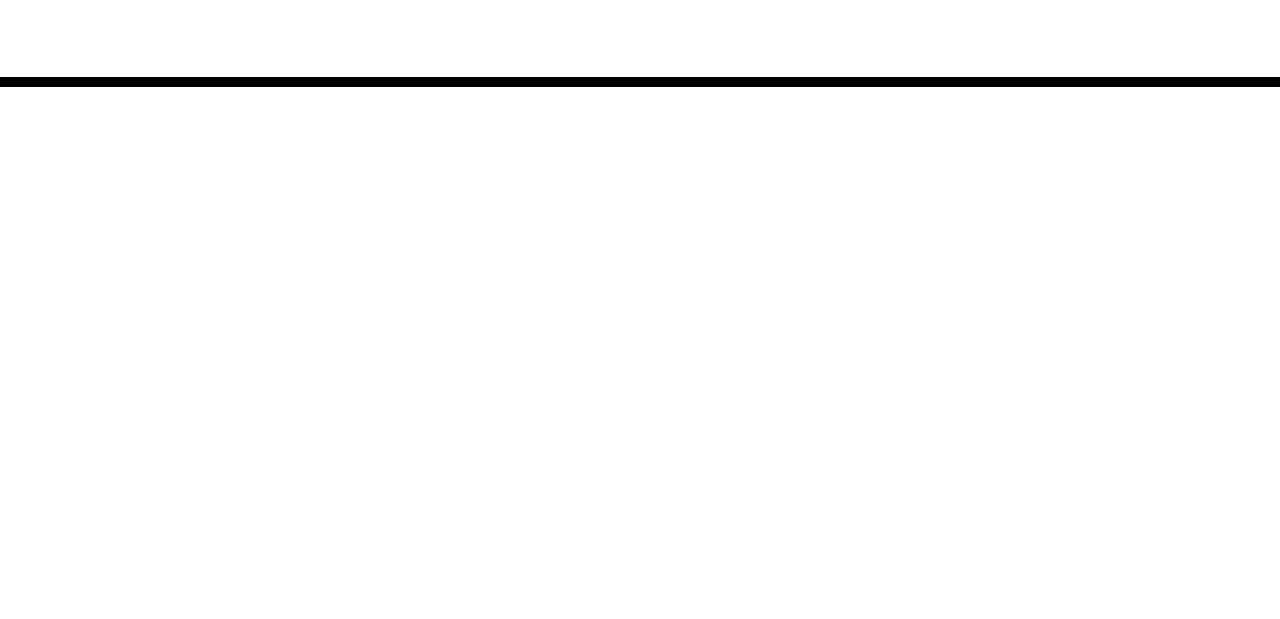
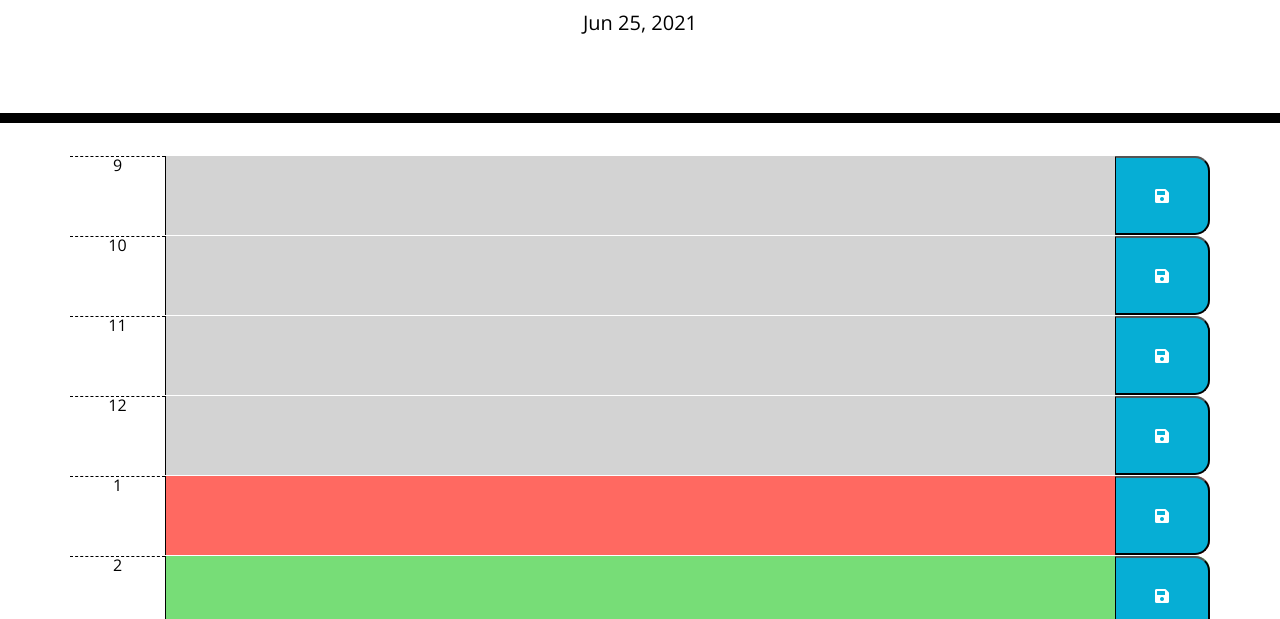
Before and after one commit to sxtnkyl/05-WorkDayScheduler, a plain HTML site: page index.html in a window 1280 px wide. Shown: the part 181-800 px from the top of the page. Drawn offline with nearby package versions, Linux system fonts and the light colour scheme; files that its build step writes are made by us from their sources.

Commit message:
logic for making days, setting colors

```diff
--- a/assets/js/index.js
+++ b/assets/js/index.js
@@ -0,0 +1,52 @@
+let timeDisplayEl = $("#currentDay")
+let container = $('#container')
+
+$(document).ready(() => {
+  //set jumbo
+  let rightNow = moment().format('MMM DD, YYYY');
+timeDisplayEl.text(rightNow);
+
+  //create divs for 9-5
+for (let i = 9; i < 18; i++) {
+  //how normal people tell time
+  let hour = i <= 12 ? i : i-12;
+  //0-23
+  let momentHour = i;
+  //row container
+  let rowEl = document.createElement("div")
+  $(rowEl).attr('id', momentHour);
+  $(rowEl).attr('class', 'row time-block');
+  //time tag
+  let timeTagEl= document.createElement("div");
+  $(timeTagEl).attr('class', 'col-1 hour');
+  $(timeTagEl).text(hour);
+  //task area
+  let taskAreaEl = document.createElement("textarea")
+  $(taskAreaEl).attr('class', 'col-10 description');
+  //save button
+  let saveEl = document.createElement("button")
+  $(saveEl).attr('class', 'col-1 saveBtn');
+  $(saveEl).append('<i class="fas fa-save" />');
+  //append into container
+  $(container).append(rowEl)
+  $(rowEl).append(timeTagEl)
+  $(rowEl).append(taskAreaEl)
+  $(rowEl).append(saveEl)
+  //update from local storage
+  let storageEl = localStorage.getItem('hour'+hour);
+  $(taskAreaEl).text(storageEl)
+}
+
+//check if hour has updated- change colors
+function updateTimeBlocks() {
+  let currentHour = moment().hours();
+  let testHour = 13;
+  for (let i = 9; i < 18; i++) {
+    let row = document.getElementById(i);
+    //update colors
+    if (row.id < testHour) $(row).addClass('past');
+    else if (row.id == testHour) $(row).removeClass('past'), $(row).addClass('present'); else $(row).removeClass('past'), $(row).removeClass('present'), $(row).addClass('future')
+  }
+}
+updateTimeBlocks()
+})
--- a/index.html
+++ b/index.html
@@ -9,7 +9,7 @@
   <link rel="stylesheet" href="https://use.fontawesome.com/releases/v5.8.1/css/all.css"
     integrity="sha384-50oBUHEmvpQ+1lW4y57PTFmhCaXp0ML5d60M1M7uH2+nqUivzIebhndOJK28anvf" crossorigin="anonymous" />
   <link href="https://fonts.googleapis.com/css?family=Open+Sans&display=swap" rel="stylesheet" />
-  <link rel="stylesheet" href="style.css" />
+  <link rel="stylesheet" href="./assets/css/style.css" />
   <title>Work Day Scheduler</title>
 </head>
 
@@ -19,12 +19,14 @@
     <p class="lead">A simple calendar app for scheduling your work day</p>
     <p id="currentDay" class="lead"></p>
   </header>
-  <div class="container">
+  <div class="container" id="container">
     <!-- Timeblocks go here -->
   </div>
 
   <script src="https://cdnjs.cloudflare.com/ajax/libs/jquery/3.2.1/jquery.min.js"></script>
+  <script src="https://code.jquery.com/ui/1.12.1/jquery-ui.js"></script>
   <script src="https://cdnjs.cloudflare.com/ajax/libs/moment.js/2.24.0/moment.min.js"></script>
+  <script src="./assets/js/index.js"></script>
 </body>
 
 </html>
```
